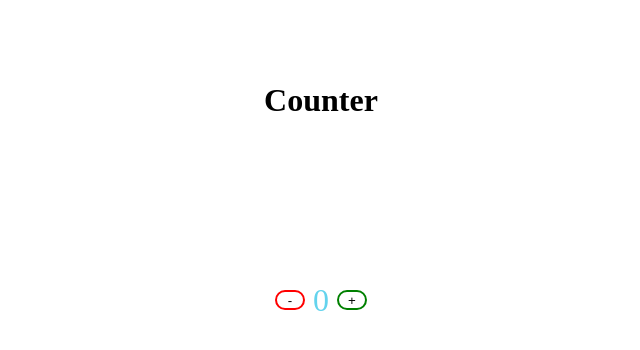
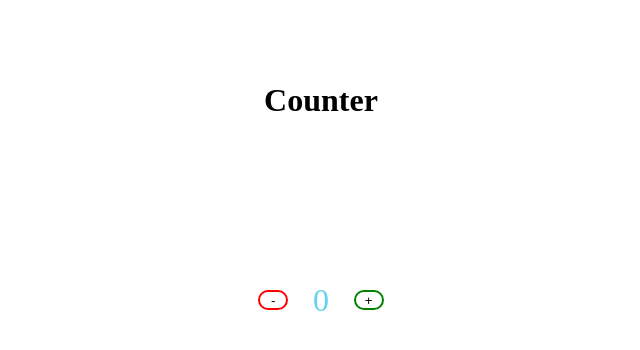
Before and after one commit to fidashn/react-hooks, a React (Create React App) app: page / in a window 1280 px wide. Shown: the top 350 px of the page, without its empty margins (319-959 px from the left). Built offline with nearby package versions, Linux system fonts and the light colour scheme.

Commit message:
added class name for the title

```diff
--- a/src/App.css
+++ b/src/App.css
@@ -16,7 +16,7 @@ height: 50vh;
 display: flex;
 justify-content:space-around;
 align-items: center;
-width: 100px;
+width: 150px;
 }
 
 
--- a/src/Components/Home.js
+++ b/src/Components/Home.js
@@ -1,4 +1,4 @@
-import React, {useState }  from 'react';
+import React, {useState}  from 'react';
 
 
 
@@ -6,15 +6,15 @@ function Home() {
 const [count, setCount] = useState(0);
   return (
     <div className='home-container'>
-      <h1>Counter</h1>
+      <h1 className='title'>Counter</h1>
       <div className="counter">
-        <button className='btn red' onClick={()=> setCount(count - 1)}>-</button>
+        <button className='btn red' onClick={()=>setCount(count - 1)}>-</button>
         <div className='number'>{count}</div>
-        <button className='btn green' onClick={()=> setCount(count + 1)}>+</button>
+        <button className='btn green' onClick={()=>setCount(count + 1)}>+</button>
         </div>
 
       </div>
   )
 }
 
-export default Home
+export default Home;
```
